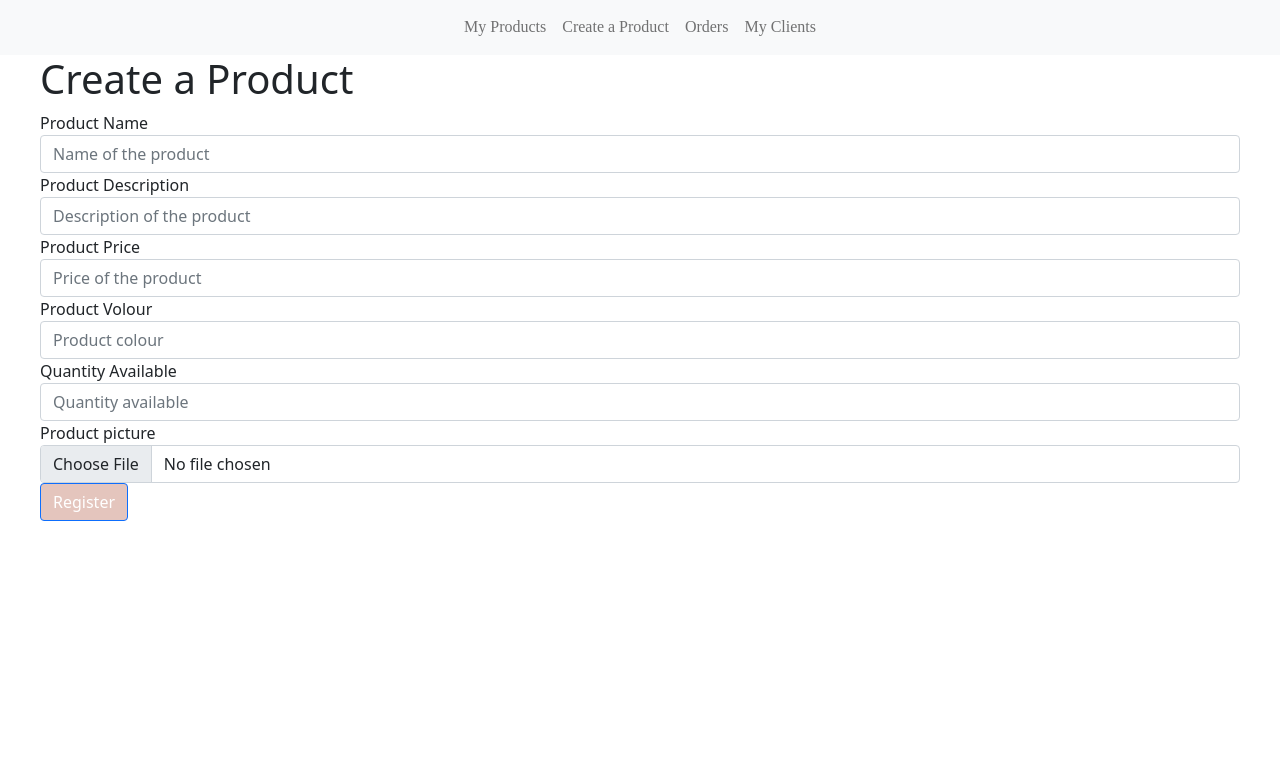
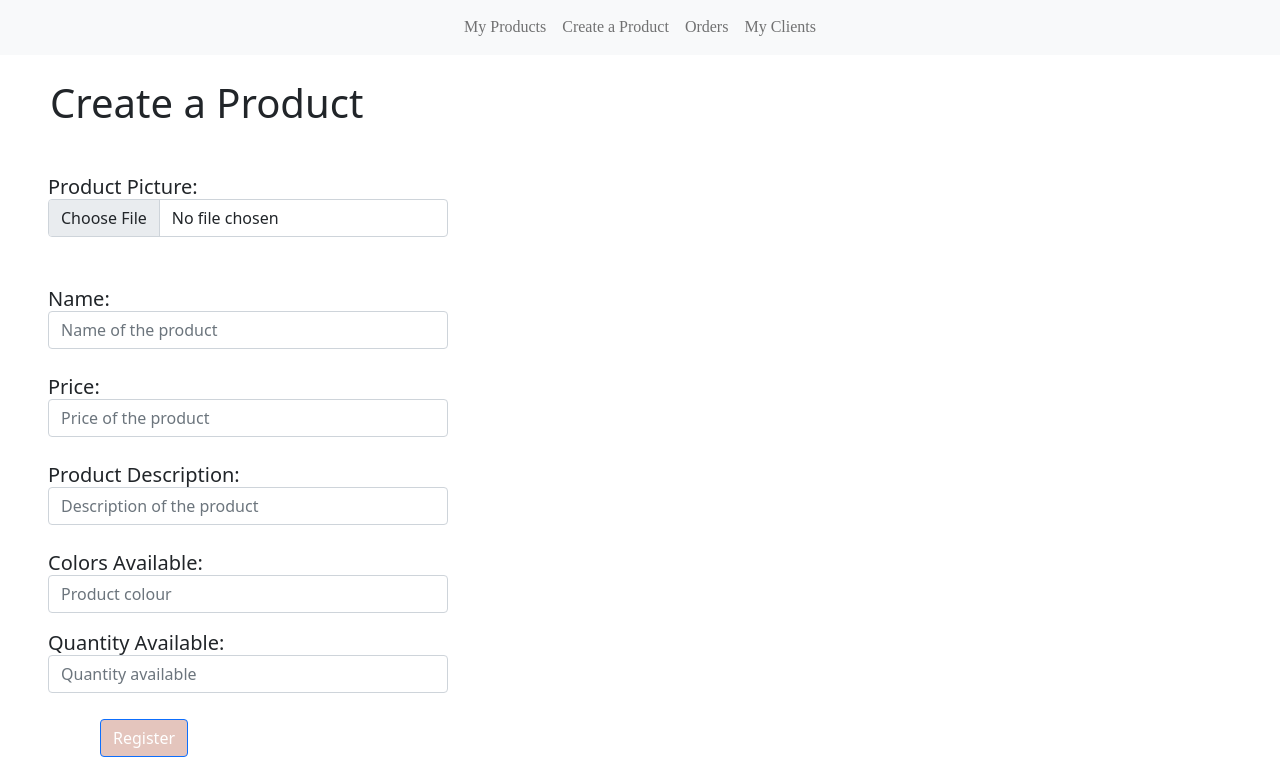
Before and after one commit to ChristinaKs/SystemDev_Project, a PHP site: page /LeensTouch/AdminProducts/createProduct in a window 1280 px wide. Shown: the part 220-977 px from the top of the page. Before the commit the page ends 741 px from the top, so only its background shows below. Run offline with PHP 8.4, Linux system fonts and the light colour scheme; the visitor is signed in with stand-in values (Sample User, id 1); some web fonts are replaced.

Commit message:
Update createProduct.php
Made it pretty

```diff
--- a/Website/LeensTouch/app/views/AdminProducts/createProduct.php
+++ b/Website/LeensTouch/app/views/AdminProducts/createProduct.php
@@ -20,16 +20,19 @@
   </div>
 </nav>
 
-<div class="title" style="max-width: 1200px; margin: auto;">
+<br>
+<div class="title" style="margin-left: 50px; float: left;">
   <h1>Create a Product</h1>
 </div>
+<br><br>
 
-    <form action='' method='post' enctype="multipart/form-data">
+    <!-- <form action='' method='post' enctype="multipart/form-data">
 
     <div class="form-group" style="max-width: 1200px; margin: auto;">
         <label for="product_name">Product Name</label>
         <input name="product_name" type="text" class="form-control" id="product_name" placeholder="Name of the product">
-    </div><div class="form-group" style="max-width: 1200px; margin: auto;">
+    </div>
+    <div class="form-group" style="max-width: 1200px; margin: auto;">
         <label for="description">Product Description</label>
         <input name="description" type="text" class="form-control" id="description" placeholder="Description of the product">
     </div>
@@ -38,7 +41,7 @@
         <input name="price" type="text" class="form-control" id="price" placeholder="Price of the product">
     </div>
     <div class="form-group" style="max-width: 1200px; margin: auto;">
-        <label for="colour">Product Volour</label>
+        <label for="colour">Product Colour</label>
         <input name="colour" type="text" class="form-control" id="colour" placeholder="Product colour">
     </div>
     <div class="form-group" style="max-width: 1200px; margin: auto;">
@@ -52,7 +55,55 @@
     <div class="form-group" style="max-width: 1200px; margin: auto;">
     <button type="submit" name='register' class="btn btn-primary" style="background-color: #e4c5bd; color: white;">Register</button>
     </div>
+  </form> -->
+
+  <form action='' method='post' enctype="multipart/form-data">
+    <div class="product-image mt-0">
+      <div class="ms-5 mb-3 mt-5"><span class="h5 ">Product Picture:</span><br>
+        <div class="form-group" style="margin: auto; float: left;">
+          <input type='file' name='image' class='form-control'  style="width: 400px;"/>
+        </div>
+      </div><br>
+    </div>
+
+
+    <!-- <div class="product-info mt-0"> --> <div class="product-info mt-0">
+      <div class="ms-5 mb-3 mt-5"><span class="h5 ">Name:</span> <br>
+          <div class="form-group" style="margin: auto; float: left;">
+            <input name="product_name" type="text" class="form-control" id="product_name" placeholder="Name of the product" style="width: 400px;">
+          </div>
+        </div><br><br>
+
+        <div class="ms-5 mb-3"><span class="h5 ">Price:</span> <br>
+          <div class="form-group" style="margin: auto; float: left;">
+            <input name="price" type="text" class="form-control" id="price" placeholder="Price of the product" style="width: 400px;">
+          </div>
+        </div><br><br>
+
+        <div class=" ms-5 mb-3 me-5"><span class="h5">Product Description:</span><br>
+          <div class="form-group" style=" margin: auto; float: left;">
+            <input name="description" type="text" class="form-control" id="description" placeholder="Description of the product" style="width: 400px;">
+          </div>
+        </div> <br><br>
+
+        <div class="h5 ms-5"><span class="h5">Colors Available:</span><br>
+          <div class="form-group" style="margin: auto; float: left;">
+            <input name="colour" type="text" class="form-control" id="colour" placeholder="Product colour" style="width: 400px;">
+          </div>
+        </div> <br><br>
+
+        <div class="ms-5 mb-3"><span class="h5 ">Quantity Available:</span> <br>
+          <div class="form-group" style=" margin: auto; float: left;" style="width: 400px;">
+            <input name="quantity" type="text" class="form-control" id="quantity" placeholder="Quantity available" style="width: 400px;">
+          </div>
+        </div> <br><br>
+
+        <div class="form-group" style=" margin-left: 100px; float: left">
+          <button type="submit" name='register' class="btn btn-primary" style="background-color: #e4c5bd; color: white;">Register</button>
+        </div>
+
+      </div>
+    </div>
   </form>
 
-
 <?php require APPROOT . '/views/includes/footer.php'; ?>
```
